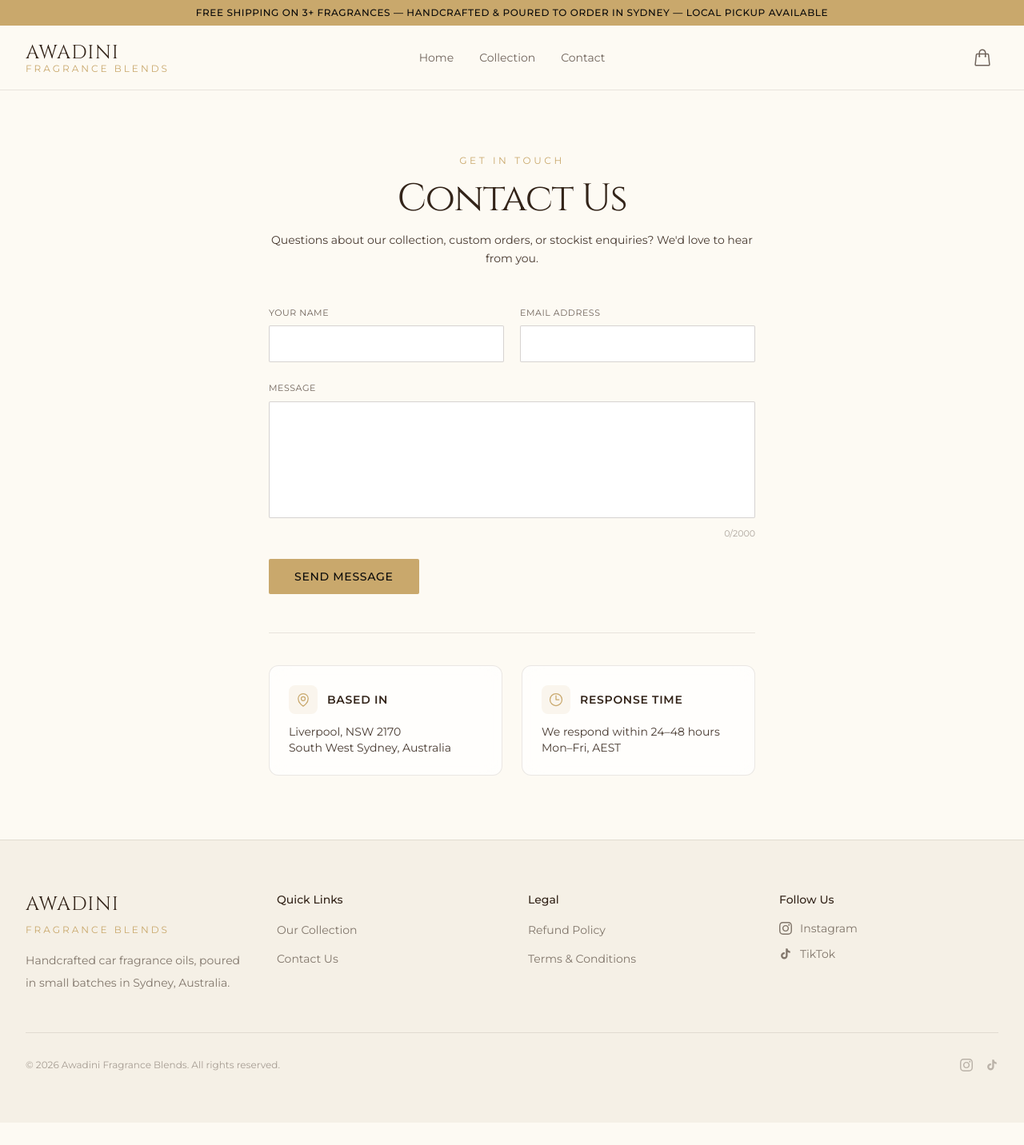
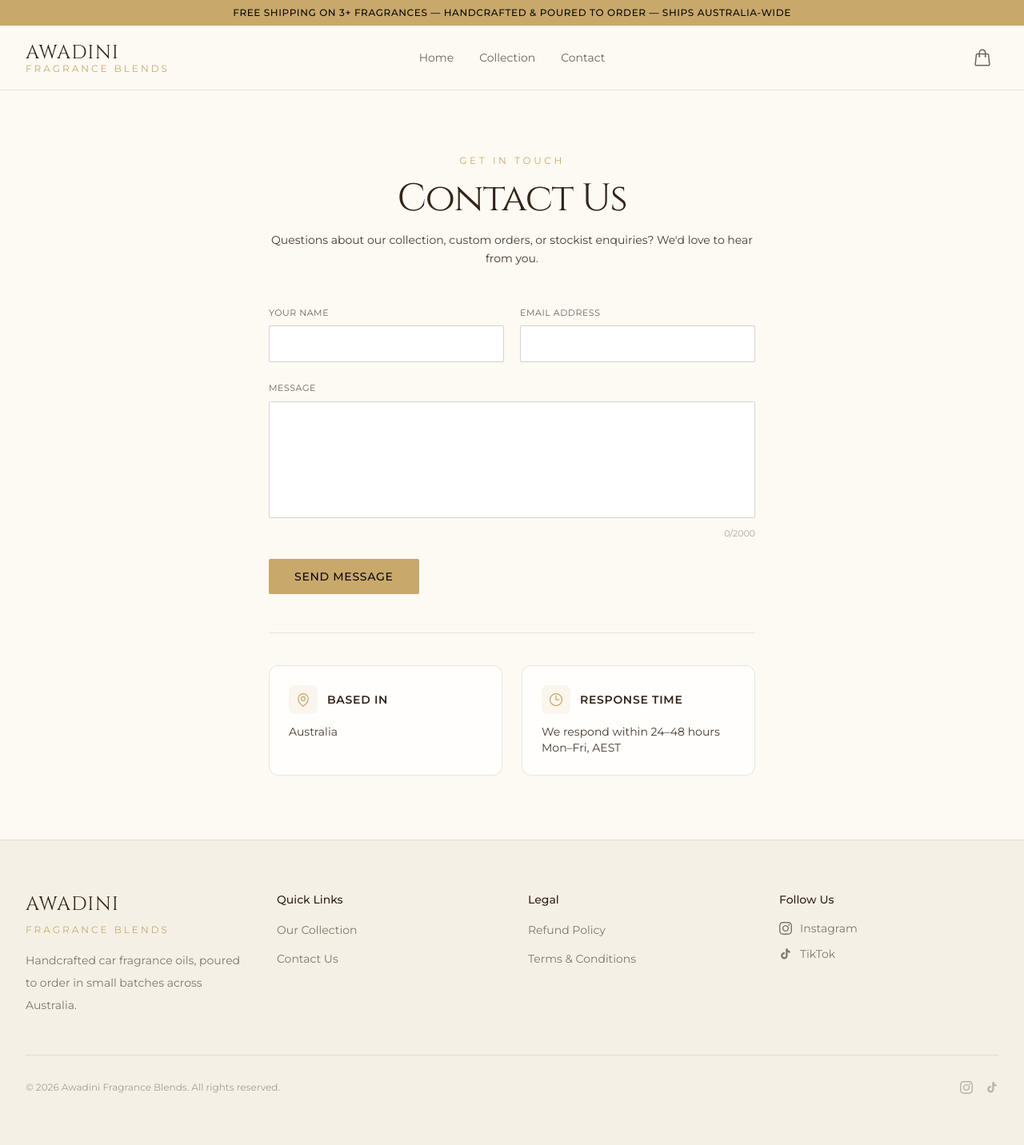
Before and after one commit to Th3Kasa/AwadiniBlends, a Next.js app: page /contact in a window 1280 px wide. Shown: the whole page at 80% size. Before the commit the page ends 1404 px from the top, so only its background shows below. Built offline with nearby package versions, Linux system fonts and the light colour scheme.

Commit message:
Remove specific location references from visible UI

```diff
--- a/src/app/contact/page.tsx
+++ b/src/app/contact/page.tsx
@@ -63,9 +63,7 @@ export default function ContactPage() {
               <h3 className="font-sans font-semibold text-sm text-mahogany tracking-wider uppercase">Based In</h3>
             </div>
             <p className="text-mahogany/90 text-sm">
-              Liverpool, NSW 2170
-              <br />
-              South West Sydney, Australia
+              Australia
             </p>
           </div>
 
--- a/src/app/products/[slug]/ProductDetails.tsx
+++ b/src/app/products/[slug]/ProductDetails.tsx
@@ -94,7 +94,7 @@ export function ProductDetails({ scent }: Props) {
       {/* Shipping note */}
       <motion.div {...fadeUp(0.52)} className="flex items-center gap-2 mt-4 text-mahogany/45 text-xs">
         <span>🚚</span>
-        <span>Ships via Australia Post · Handcrafted to order in Sydney</span>
+        <span>Ships via Australia Post · Handcrafted to order in Australia</span>
       </motion.div>
 
     </div>
--- a/src/components/home/Hero.tsx
+++ b/src/components/home/Hero.tsx
@@ -21,7 +21,7 @@ const PRODUCT_IMAGES = getCarouselImages(SCENT_SLUGS);
 export function Hero() {
   return (
     <AnimatedMarqueeHero
-      tagline="Handcrafted in Sydney, Australia"
+      tagline="Handcrafted in Australia"
       title={
         <>
           Your car
--- a/src/components/layout/Footer.tsx
+++ b/src/components/layout/Footer.tsx
@@ -16,8 +16,7 @@ export function Footer() {
         Fragrance Blends
       </p>
       <p className="text-sm text-mahogany/60 leading-7">
-        Handcrafted car fragrance oils, poured in small batches in
-        Sydney, Australia.
+        Handcrafted car fragrance oils, poured to order in small batches across Australia.
       </p>
     </div>,
 
--- a/src/components/layout/ShippingBanner.tsx
+++ b/src/components/layout/ShippingBanner.tsx
@@ -1,7 +1,7 @@
 export function ShippingBanner() {
   return (
     <div className="bg-gold text-obsidian text-center py-2 px-4 text-xs font-medium tracking-wider uppercase">
-      Free Shipping on 3+ Fragrances &mdash; Handcrafted &amp; Poured to Order in Sydney &mdash; Local Pickup Available
+      Free Shipping on 3+ Fragrances &mdash; Handcrafted &amp; Poured to Order &mdash; Ships Australia-Wide
     </div>
   );
 }
--- a/src/components/product/ProductGrid.tsx
+++ b/src/components/product/ProductGrid.tsx
@@ -31,7 +31,7 @@ export function ProductGrid({ scents }: ProductGridProps) {
             The Collection.
           </h2>
           <p className="font-sans text-sm text-mahogany/55 mt-4 leading-6 max-w-sm">
-            Each fragrance is hand-poured in Liverpool, NSW, in batches of fifty.
+            Each fragrance is hand-poured to order in small batches of fifty.
           </p>
         </motion.div>
 
```
